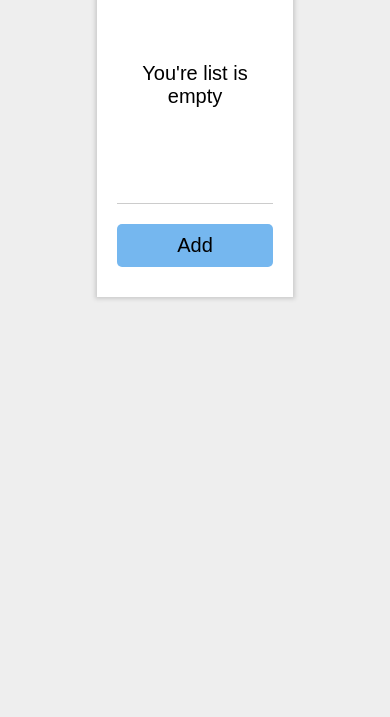
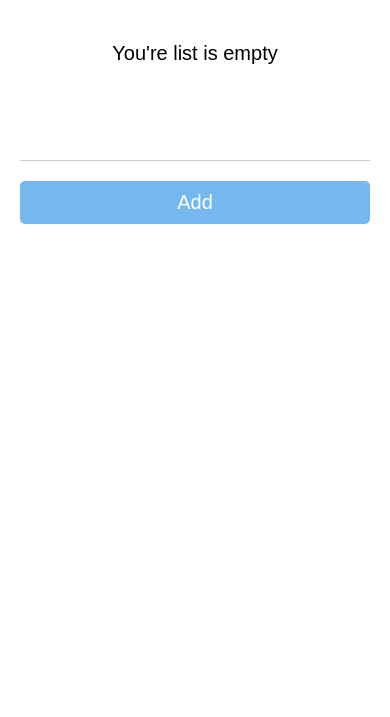
Before and after one commit to taskinoz/jQuery-ToDo, a plain HTML site: page index.html in a window 390 px wide. Shown: the part 127-844 px from the top of the page. Drawn offline with nearby package versions, Linux system fonts and the light colour scheme.

Commit message:
- Fixed local storage - Added styling for mobile - Added add to list on enter key

```diff
--- a/index.html
+++ b/index.html
@@ -12,13 +12,14 @@
       border: 0;
       margin:0;
       padding:0;
+      height: 100%;
     }
     body{
       text-align: center;
       background: #eee;
     }
     .container{
-      width: 40%;
+      width: calc(1920px * 0.5);
       display: inline-block;
       padding: 20px;
       margin: 20px;
@@ -26,6 +27,21 @@
       background: #fff;
       box-shadow: 0 0 4px 2px #ccc;
       font-family: Arial;
+    }
+    @media screen and (max-width:1200px) {
+      .container{
+        width: calc(1200px * 0.5);
+      }
+    }
+    @media screen and (max-width:900px) {
+      .container{
+        width: calc(100% - 20px * 2);
+        margin: 0;
+        box-shadow: none;
+      }
+      body{
+        background: #fff;
+      }
     }
     h1{
       text-align: center;
@@ -75,6 +91,7 @@
       width: calc(100% - 10px * 2);
     }
     input[type=button]{
+      color: #fff;
       background: #75b7ef;
       padding: 10px 20px;
       border-radius: 5px;
@@ -94,7 +111,11 @@
         if (localStorage.list!=undefined){
           list = JSON.parse(localStorage.getItem("list"));
           for (var i = 0; i < Object.keys(list).length; i++) {
-            Object.keys(test)[i]
+            Object.keys(list)[i]
+            $('.todo').append(
+              '<div class="list-item" data-postid="'+Object.keys(list)[i]+'">'+list[(Object.keys(list)[i])]+
+              ' <div class="close"><i class="fas fa-times"></i></div></div>'
+            );
           }
         }
         else{
@@ -129,6 +150,11 @@
           $('#item').focus();
         }
       });
+      $('#item').keypress('',function(event) {
+        if (event.keyCode === 13) {
+          $('#add').click();
+        }
+      });
 
       $(document).on('click','.close',function () {
         //console.log("test");
```
